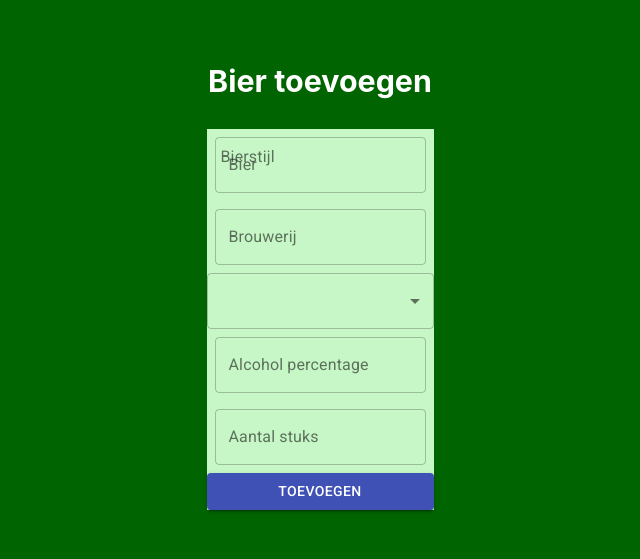
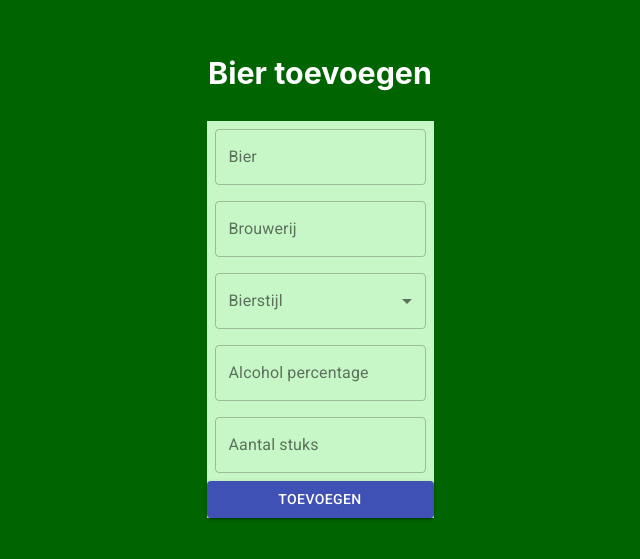
Before and after one commit to mijnbier/app, a React (Create React App) app: page /add-beer in a window 1280 px wide. Shown: the part 129-688 px from the top of the page, without its empty margins (320-960 px from the left). Built offline with nearby package versions, Linux system fonts and the light colour scheme.

Commit message:
Edited bierstijl select

```diff
--- a/src/Pages/AddBeer.js
+++ b/src/Pages/AddBeer.js
@@ -1,8 +1,8 @@
 import React from "react";
 import "./AddBeer.css";
 import FormControl from '@material-ui/core/FormControl';
-import InputLabel from '@material-ui/core/InputLabel';
-import Select from "@material-ui/core/Select";
+//import InputLabel from '@material-ui/core/InputLabel';
+//import Select from "@material-ui/core/Select";
 import TextField from "@material-ui/core/TextField";
 import MenuItem from '@material-ui/core/MenuItem';
 import Button from "@material-ui/core/Button";
@@ -52,9 +52,9 @@ export default function AddBeer() {
                     variant="outlined"
                 />
 
-                <InputLabel id="selectbeerstyle">Bierstijl</InputLabel>
-                <Select
-                    id="beerstyle"
+
+                <TextField id="selectbeerstyle" select
+                    variant="outlined"
                     label="Bierstijl">
                     <MenuItem value={'bock'}>Bock</MenuItem>
                     <MenuItem value={'blond'}>Blond</MenuItem>
@@ -65,7 +65,7 @@ export default function AddBeer() {
                     <MenuItem value={'tripel'}>Tripel</MenuItem>
                     <MenuItem value={'weizen'}>Weizen</MenuItem>
                     <MenuItem value={'witbier'}>Witbier</MenuItem>
-                </Select>
+                </TextField>
                 <TextField
                     id="alcohol"
                     label="Alcohol percentage"
```
Also changed, not shown: 1 other file (tests, documents, lock files or other folders).
